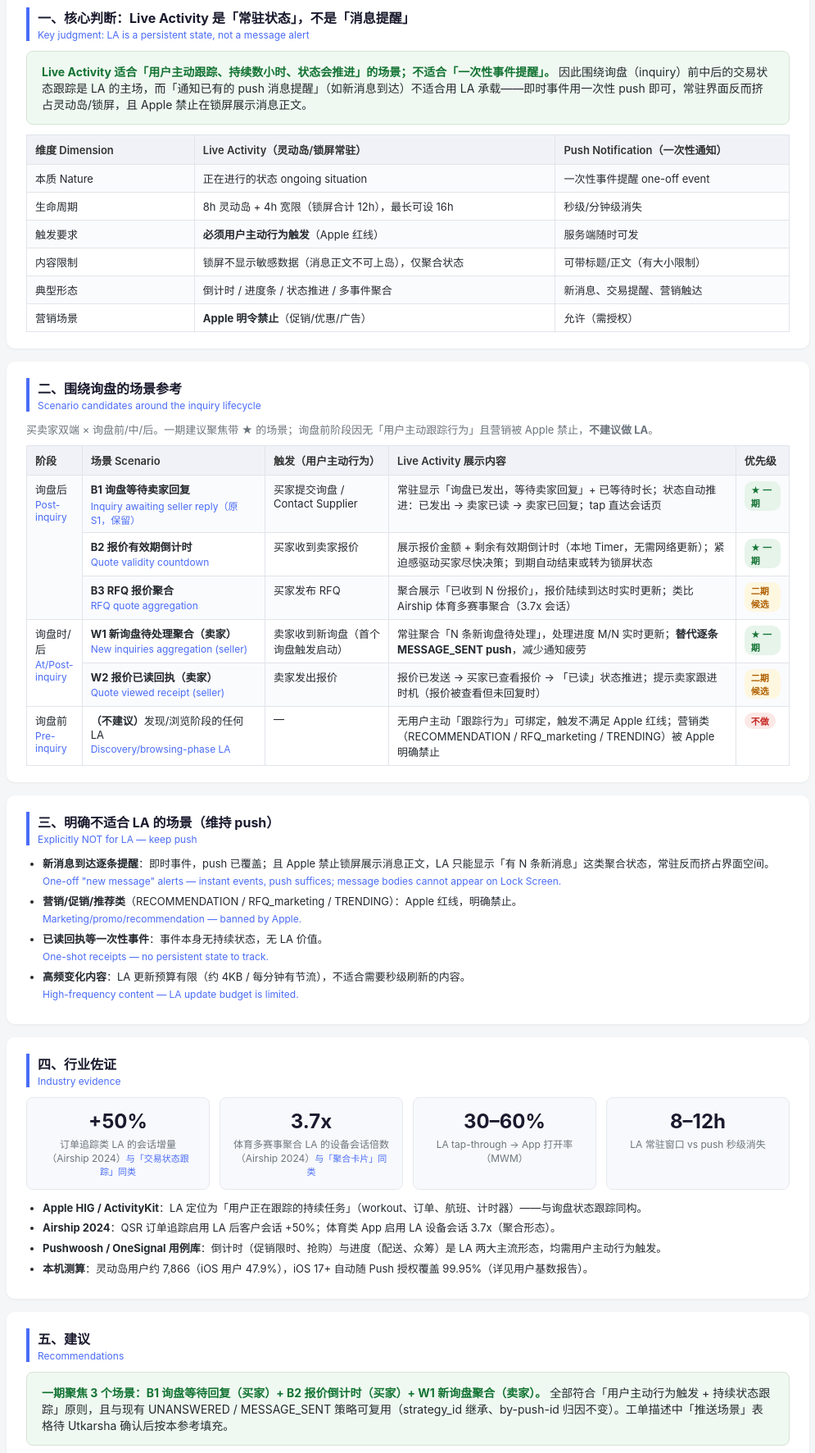
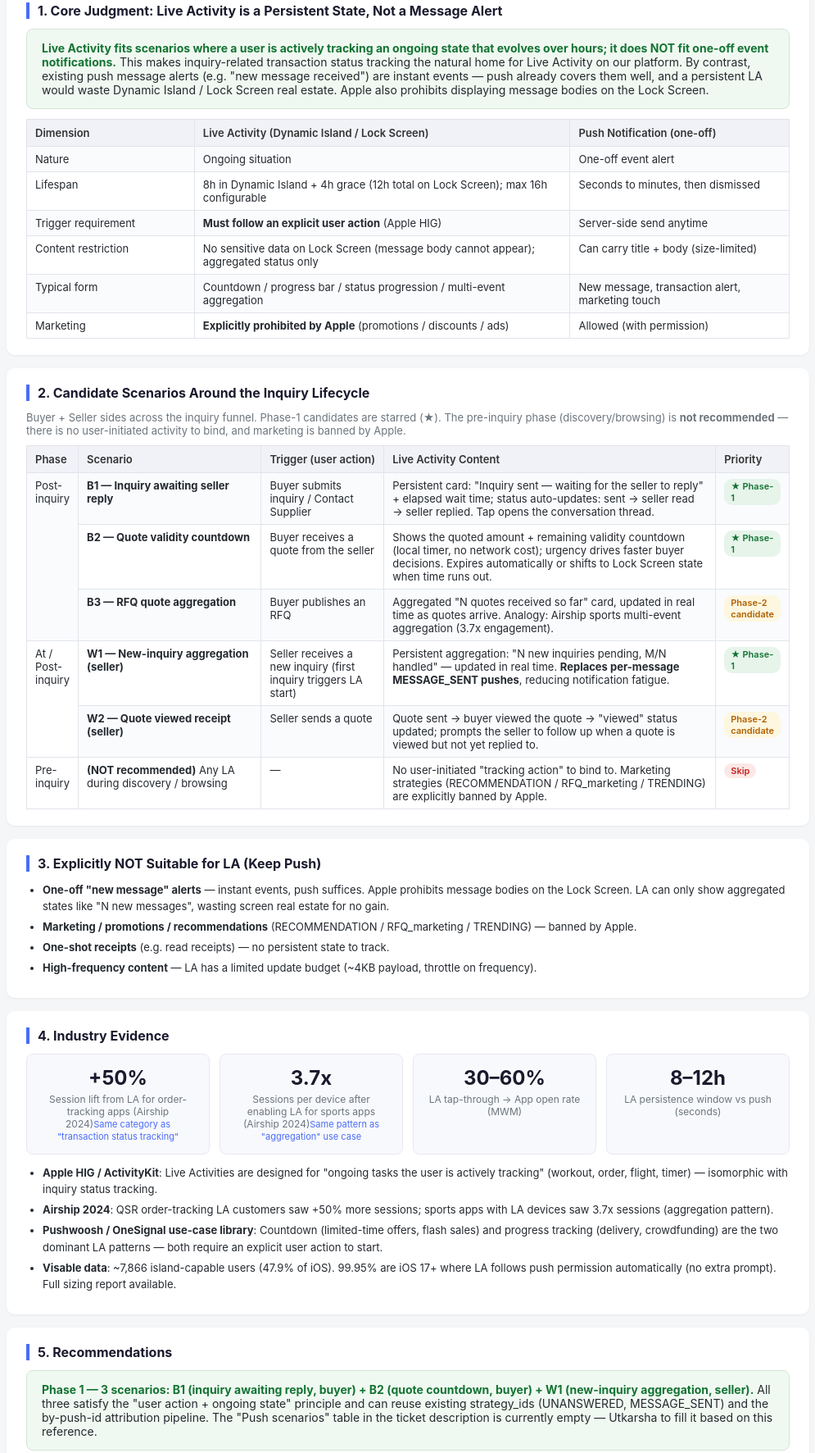
Before and after one commit to Jolyne2025/push-live-activity-prd, a plain HTML site: page scenarios.html in a window 1280 px wide. Shown: the part 173-1945 px from the top of the page at 82% size, without its empty margins (142-1137 px from the left). Drawn offline with Linux system fonts and the light colour scheme.

Commit message:
scenarios report: fully translated to English for Utkarsha

```diff
--- a/scenarios.html
+++ b/scenarios.html
@@ -1,9 +1,9 @@
 <!DOCTYPE html>
-<html lang="zh-CN">
+<html lang="en">
 <head>
 <meta charset="UTF-8">
 <meta name="viewport" content="width=device-width, initial-scale=1.0">
-<title>UC-448 Live Activity 场景参考：围绕询盘前中后的业务场景（2026-08-28）</title>
+<title>UC-448 Live Activity Scenario Reference: Inquiry-First Use Cases (2026-08-28)</title>
 <style>
   body { font-family: -apple-system, "PingFang SC", "Microsoft YaHei", sans-serif; margin: 0; background: #f5f6f8; color: #24292f; }
   .container { max-width: 980px; margin: 0 auto; padding: 24px 20px 60px; }
@@ -37,123 +37,122 @@
   .kpi .s { font-size: 11px; color: #4a6cf7; margin-top: 2px; }
   a { color: #1a56db; text-decoration: none; }
   a:hover { text-decoration: underline; }
-  .en { color: #4a6cf7; font-size: 12px; display: block; margin-top: 2px; font-weight: 400; }
 </style>
 </head>
 <body>
 <div class="container">
 
 <div class="header">
-  <h1>UC-448 Live Activity 场景参考 — 围绕询盘前中后的业务场景 <span class="en" style="color:#aab4c8;display:inline;font-size:12px;margin-left:8px;">Scenario Reference: Inquiry-First Use Cases</span></h1>
+  <h1>UC-448 Live Activity Scenario Reference — Inquiry-First Use Cases</h1>
   <div class="meta">
-    关联工单：<a href="https://visable.atlassian.net/browse/UC-448" target="_blank">UC-448</a> &nbsp;|&nbsp; 日期：2026-08-28 &nbsp;|&nbsp; 用途：转交 Utkarsha 跟进前的场景梳理（买卖家系统消息产品）
+    Ticket: <a href="https://visable.atlassian.net/browse/UC-448" target="_blank">UC-448</a> &nbsp;|&nbsp; Date: 2026-08-28 &nbsp;|&nbsp; Purpose: Scenario candidate list for Utkarsha (buyer-seller system-message product owner) to take over and refine
   </div>
 </div>
 
 <div class="card">
-  <h2>一、核心判断：Live Activity 是「常驻状态」，不是「消息提醒」<span class="en">Key judgment: LA is a persistent state, not a message alert</span></h2>
+  <h2>1. Core Judgment: Live Activity is a Persistent State, Not a Message Alert</h2>
   <div class="conclusion">
-    <b>Live Activity 适合「用户主动跟踪、持续数小时、状态会推进」的场景；不适合「一次性事件提醒」。</b>
-    因此围绕询盘（inquiry）前中后的交易状态跟踪是 LA 的主场，而「通知已有的 push 消息提醒」（如新消息到达）不适合用 LA 承载——即时事件用一次性 push 即可，常驻界面反而挤占灵动岛/锁屏，且 Apple 禁止在锁屏展示消息正文。
+    <b>Live Activity fits scenarios where a user is actively tracking an ongoing state that evolves over hours; it does NOT fit one-off event notifications.</b>
+    This makes inquiry-related transaction status tracking the natural home for Live Activity on our platform. By contrast, existing push message alerts (e.g. "new message received") are instant events — push already covers them well, and a persistent LA would waste Dynamic Island / Lock Screen real estate. Apple also prohibits displaying message bodies on the Lock Screen.
   </div>
   <div class="tbl-scroll">
   <table>
-    <tr><th style="width:22%">维度 Dimension</th><th>Live Activity（灵动岛/锁屏常驻）</th><th>Push Notification（一次性通知）</th></tr>
-    <tr><td>本质 Nature</td><td>正在进行的状态 ongoing situation</td><td>一次性事件提醒 one-off event</td></tr>
-    <tr><td>生命周期</td><td>8h 灵动岛 + 4h 宽限（锁屏合计 12h），最长可设 16h</td><td>秒级/分钟级消失</td></tr>
-    <tr><td>触发要求</td><td><b>必须用户主动行为触发</b>（Apple 红线）</td><td>服务端随时可发</td></tr>
-    <tr><td>内容限制</td><td>锁屏不显示敏感数据（消息正文不可上岛），仅聚合状态</td><td>可带标题/正文（有大小限制）</td></tr>
-    <tr><td>典型形态</td><td>倒计时 / 进度条 / 状态推进 / 多事件聚合</td><td>新消息、交易提醒、营销触达</td></tr>
-    <tr><td>营销场景</td><td><b>Apple 明令禁止</b>（促销/优惠/广告）</td><td>允许（需授权）</td></tr>
+    <tr><th style="width:22%">Dimension</th><th>Live Activity (Dynamic Island / Lock Screen)</th><th>Push Notification (one-off)</th></tr>
+    <tr><td>Nature</td><td>Ongoing situation</td><td>One-off event alert</td></tr>
+    <tr><td>Lifespan</td><td>8h in Dynamic Island + 4h grace (12h total on Lock Screen); max 16h configurable</td><td>Seconds to minutes, then dismissed</td></tr>
+    <tr><td>Trigger requirement</td><td><b>Must follow an explicit user action</b> (Apple HIG)</td><td>Server-side send anytime</td></tr>
+    <tr><td>Content restriction</td><td>No sensitive data on Lock Screen (message body cannot appear); aggregated status only</td><td>Can carry title + body (size-limited)</td></tr>
+    <tr><td>Typical form</td><td>Countdown / progress bar / status progression / multi-event aggregation</td><td>New message, transaction alert, marketing touch</td></tr>
+    <tr><td>Marketing</td><td><b>Explicitly prohibited by Apple</b> (promotions / discounts / ads)</td><td>Allowed (with permission)</td></tr>
   </table>
   </div>
 </div>
 
 <div class="card">
-  <h2>二、围绕询盘的场景参考 <span class="en">Scenario candidates around the inquiry lifecycle</span></h2>
-  <p style="font-size:13px;color:#6c757d;margin:0 0 10px;">买卖家双端 × 询盘前/中/后。一期建议聚焦带 ★ 的场景；询盘前阶段因无「用户主动跟踪行为」且营销被 Apple 禁止，<b>不建议做 LA</b>。</p>
+  <h2>2. Candidate Scenarios Around the Inquiry Lifecycle</h2>
+  <p style="font-size:13px;color:#6c757d;margin:0 0 10px;">Buyer + Seller sides across the inquiry funnel. Phase-1 candidates are starred (&starf;). The pre-inquiry phase (discovery/browsing) is <b>not recommended</b> — there is no user-initiated activity to bind, and marketing is banned by Apple.</p>
   <div class="tbl-scroll">
   <table>
     <tr>
-      <th style="width:5%">阶段</th><th style="width:24%">场景 Scenario</th><th style="width:14%">触发（用户主动行为）</th><th>Live Activity 展示内容</th><th style="width:7%">优先级</th>
+      <th style="width:6%">Phase</th><th style="width:24%">Scenario</th><th style="width:16%">Trigger (user action)</th><th>Live Activity Content</th><th style="width:8%">Priority</th>
     </tr>
     <tr>
-      <td rowspan="3">询盘后<br><span class="en">Post-inquiry</span></td>
-      <td><b>B1 询盘等待卖家回复</b><span class="en">Inquiry awaiting seller reply（原 S1，保留）</span></td>
-      <td>买家提交询盘 / Contact Supplier</td>
-      <td>常驻显示「询盘已发出，等待卖家回复」+ 已等待时长；状态自动推进：已发出 → 卖家已读 → 卖家已回复；tap 直达会话页</td>
-      <td><span class="tag tag-green">★ 一期</span></td>
+      <td rowspan="3">Post-inquiry</td>
+      <td><b>B1 — Inquiry awaiting seller reply</b></td>
+      <td>Buyer submits inquiry / Contact Supplier</td>
+      <td>Persistent card: "Inquiry sent — waiting for the seller to reply" + elapsed wait time; status auto-updates: sent &rarr; seller read &rarr; seller replied. Tap opens the conversation thread.</td>
+      <td><span class="tag tag-green">&starf; Phase-1</span></td>
     </tr>
     <tr>
-      <td><b>B2 报价有效期倒计时</b><span class="en">Quote validity countdown</span></td>
-      <td>买家收到卖家报价</td>
-      <td>展示报价金额 + 剩余有效期倒计时（本地 Timer，无需网络更新）；紧迫感驱动买家尽快决策；到期自动结束或转为锁屏状态</td>
-      <td><span class="tag tag-green">★ 一期</span></td>
+      <td><b>B2 — Quote validity countdown</b></td>
+      <td>Buyer receives a quote from the seller</td>
+      <td>Shows the quoted amount + remaining validity countdown (local timer, no network cost); urgency drives faster buyer decisions. Expires automatically or shifts to Lock Screen state when time runs out.</td>
+      <td><span class="tag tag-green">&starf; Phase-1</span></td>
     </tr>
     <tr>
-      <td><b>B3 RFQ 报价聚合</b><span class="en">RFQ quote aggregation</span></td>
-      <td>买家发布 RFQ</td>
-      <td>聚合展示「已收到 N 份报价」，报价陆续到达时实时更新；类比 Airship 体育多赛事聚合（3.7x 会话）</td>
-      <td><span class="tag tag-orange">二期候选</span></td>
+      <td><b>B3 — RFQ quote aggregation</b></td>
+      <td>Buyer publishes an RFQ</td>
+      <td>Aggregated "N quotes received so far" card, updated in real time as quotes arrive. Analogy: Airship sports multi-event aggregation (3.7x engagement).</td>
+      <td><span class="tag tag-orange">Phase-2 candidate</span></td>
     </tr>
     <tr>
-      <td rowspan="2">询盘时/后<br><span class="en">At/Post-inquiry</span></td>
-      <td><b>W1 新询盘待处理聚合（卖家）</b><span class="en">New inquiries aggregation (seller)</span></td>
-      <td>卖家收到新询盘（首个询盘触发启动）</td>
-      <td>常驻聚合「N 条新询盘待处理」，处理进度 M/N 实时更新；<b>替代逐条 MESSAGE_SENT push</b>，减少通知疲劳</td>
-      <td><span class="tag tag-green">★ 一期</span></td>
+      <td rowspan="2">At / Post-inquiry</td>
+      <td><b>W1 — New-inquiry aggregation (seller)</b></td>
+      <td>Seller receives a new inquiry (first inquiry triggers LA start)</td>
+      <td>Persistent aggregation: "N new inquiries pending, M/N handled" — updated in real time. <b>Replaces per-message MESSAGE_SENT pushes</b>, reducing notification fatigue.</td>
+      <td><span class="tag tag-green">&starf; Phase-1</span></td>
     </tr>
     <tr>
-      <td><b>W2 报价已读回执（卖家）</b><span class="en">Quote viewed receipt (seller)</span></td>
-      <td>卖家发出报价</td>
-      <td>报价已发送 → 买家已查看报价 → 「已读」状态推进；提示卖家跟进时机（报价被查看但未回复时）</td>
-      <td><span class="tag tag-orange">二期候选</span></td>
+      <td><b>W2 — Quote viewed receipt (seller)</b></td>
+      <td>Seller sends a quote</td>
+      <td>Quote sent &rarr; buyer viewed the quote &rarr; "viewed" status updated; prompts the seller to follow up when a quote is viewed but not yet replied to.</td>
+      <td><span class="tag tag-orange">Phase-2 candidate</span></td>
     </tr>
     <tr>
-      <td>询盘前<br><span class="en">Pre-inquiry</span></td>
-      <td><b>（不建议）</b>发现/浏览阶段的任何 LA<span class="en">Discovery/browsing-phase LA</span></td>
+      <td>Pre-inquiry</td>
+      <td><b>(NOT recommended)</b> Any LA during discovery / browsing</td>
       <td>—</td>
-      <td>无用户主动「跟踪行为」可绑定，触发不满足 Apple 红线；营销类（RECOMMENDATION / RFQ_marketing / TRENDING）被 Apple 明确禁止</td>
-      <td><span class="tag tag-red">不做</span></td>
+      <td>No user-initiated "tracking action" to bind to. Marketing strategies (RECOMMENDATION / RFQ_marketing / TRENDING) are explicitly banned by Apple.</td>
+      <td><span class="tag tag-red">Skip</span></td>
     </tr>
   </table>
   </div>
 </div>
 
 <div class="card">
-  <h2>三、明确不适合 LA 的场景（维持 push）<span class="en">Explicitly NOT for LA — keep push</span></h2>
+  <h2>3. Explicitly NOT Suitable for LA (Keep Push)</h2>
   <ul>
-    <li><b>新消息到达逐条提醒</b>：即时事件，push 已覆盖；且 Apple 禁止锁屏展示消息正文，LA 只能显示「有 N 条新消息」这类聚合状态，常驻反而挤占界面空间。<span class="en">One-off "new message" alerts — instant events, push suffices; message bodies cannot appear on Lock Screen.</span></li>
-    <li><b>营销/促销/推荐类</b>（RECOMMENDATION / RFQ_marketing / TRENDING）：Apple 红线，明确禁止。<span class="en">Marketing/promo/recommendation — banned by Apple.</span></li>
-    <li><b>已读回执等一次性事件</b>：事件本身无持续状态，无 LA 价值。<span class="en">One-shot receipts — no persistent state to track.</span></li>
-    <li><b>高频变化内容</b>：LA 更新预算有限（约 4KB / 每分钟有节流），不适合需要秒级刷新的内容。<span class="en">High-frequency content — LA update budget is limited.</span></li>
+    <li><b>One-off "new message" alerts</b> — instant events, push suffices. Apple prohibits message bodies on the Lock Screen. LA can only show aggregated states like "N new messages", wasting screen real estate for no gain.</li>
+    <li><b>Marketing / promotions / recommendations</b> (RECOMMENDATION / RFQ_marketing / TRENDING) — banned by Apple.</li>
+    <li><b>One-shot receipts</b> (e.g. read receipts) — no persistent state to track.</li>
+    <li><b>High-frequency content</b> — LA has a limited update budget (~4KB payload, throttle on frequency).</li>
   </ul>
 </div>
 
 <div class="card">
-  <h2>四、行业佐证 <span class="en">Industry evidence</span></h2>
+  <h2>4. Industry Evidence</h2>
   <div class="kpi-row">
-    <div class="kpi"><div class="v">+50%</div><div class="l">订单追踪类 LA 的会话增量（Airship 2024）<span class="s">与「交易状态跟踪」同类</span></div></div>
-    <div class="kpi"><div class="v">3.7x</div><div class="l">体育多赛事聚合 LA 的设备会话倍数（Airship 2024）<span class="s">与「聚合卡片」同类</span></div></div>
-    <div class="kpi"><div class="v">30–60%</div><div class="l">LA tap-through → App 打开率（MWM）</div></div>
-    <div class="kpi"><div class="v">8–12h</div><div class="l">LA 常驻窗口 vs push 秒级消失</div></div>
+    <div class="kpi"><div class="v">+50%</div><div class="l">Session lift from LA for order-tracking apps (Airship 2024)<span class="s">Same category as "transaction status tracking"</span></div></div>
+    <div class="kpi"><div class="v">3.7x</div><div class="l">Sessions per device after enabling LA for sports apps (Airship 2024)<span class="s">Same pattern as "aggregation" use case</span></div></div>
+    <div class="kpi"><div class="v">30–60%</div><div class="l">LA tap-through &rarr; App open rate (MWM)</div></div>
+    <div class="kpi"><div class="v">8–12h</div><div class="l">LA persistence window vs push (seconds)</div></div>
   </div>
   <ul>
-    <li><b>Apple HIG / ActivityKit</b>：LA 定位为「用户正在跟踪的持续任务」（workout、订单、航班、计时器）——与询盘状态跟踪同构。</li>
-    <li><b>Airship 2024</b>：QSR 订单追踪启用 LA 后客户会话 +50%；体育类 App 启用 LA 设备会话 3.7x（聚合形态）。</li>
-    <li><b>Pushwoosh / OneSignal 用例库</b>：倒计时（促销限时、抢购）与进度（配送、众筹）是 LA 两大主流形态，均需用户主动行为触发。</li>
-    <li><b>本机测算</b>：灵动岛用户约 7,866（iOS 用户 47.9%），iOS 17+ 自动随 Push 授权覆盖 99.95%（详见用户基数报告）。</li>
+    <li><b>Apple HIG / ActivityKit</b>: Live Activities are designed for "ongoing tasks the user is actively tracking" (workout, order, flight, timer) — isomorphic with inquiry status tracking.</li>
+    <li><b>Airship 2024</b>: QSR order-tracking LA customers saw +50% more sessions; sports apps with LA devices saw 3.7x sessions (aggregation pattern).</li>
+    <li><b>Pushwoosh / OneSignal use-case library</b>: Countdown (limited-time offers, flash sales) and progress tracking (delivery, crowdfunding) are the two dominant LA patterns — both require an explicit user action to start.</li>
+    <li><b>Visable data</b>: ~7,866 island-capable users (47.9% of iOS). 99.95% are iOS 17+ where LA follows push permission automatically (no extra prompt). Full sizing report available.</li>
   </ul>
 </div>
 
 <div class="card">
-  <h2>五、建议 <span class="en">Recommendations</span></h2>
+  <h2>5. Recommendations</h2>
   <div class="conclusion">
-    <b>一期聚焦 3 个场景：B1 询盘等待回复（买家）+ B2 报价倒计时（买家）+ W1 新询盘聚合（卖家）。</b>
-    全部符合「用户主动行为触发 + 持续状态跟踪」原则，且与现有 UNANSWERED / MESSAGE_SENT 策略可复用（strategy_id 继承、by-push-id 归因不变）。工单描述中「推送场景」表格待 Utkarsha 确认后按本参考填充。
+    <b>Phase 1 — 3 scenarios: B1 (inquiry awaiting reply, buyer) + B2 (quote countdown, buyer) + W1 (new-inquiry aggregation, seller).</b>
+    All three satisfy the "user action + ongoing state" principle and can reuse existing strategy_ids (UNANSWERED, MESSAGE_SENT) and the by-push-id attribution pipeline. The "Push scenarios" table in the ticket description is currently empty — Utkarsha to fill it based on this reference.
   </div>
   <div class="note">
-    注：本报告为场景设计参考，非行业实证数据——B2B 询盘场景的 LA 公开案例稀缺，映射逻辑基于「交易状态跟踪」「聚合」「倒计时」三类通用形态的行业数据外推，落地前建议以一期 AB 实验验证（实验方案已在工单中：iOS 16+ 用户 50% AB 两周）。
+    Note: This is a design reference, not first-hand industry data — public B2B inquiry LA case studies are scarce. The mapping logic extrapolates from "status tracking", "aggregation", and "countdown" patterns. Phase-1 AB testing (50% iOS 16+ users for two weeks, as specified in the ticket) is recommended before rollout.
   </div>
 </div>
 
```
